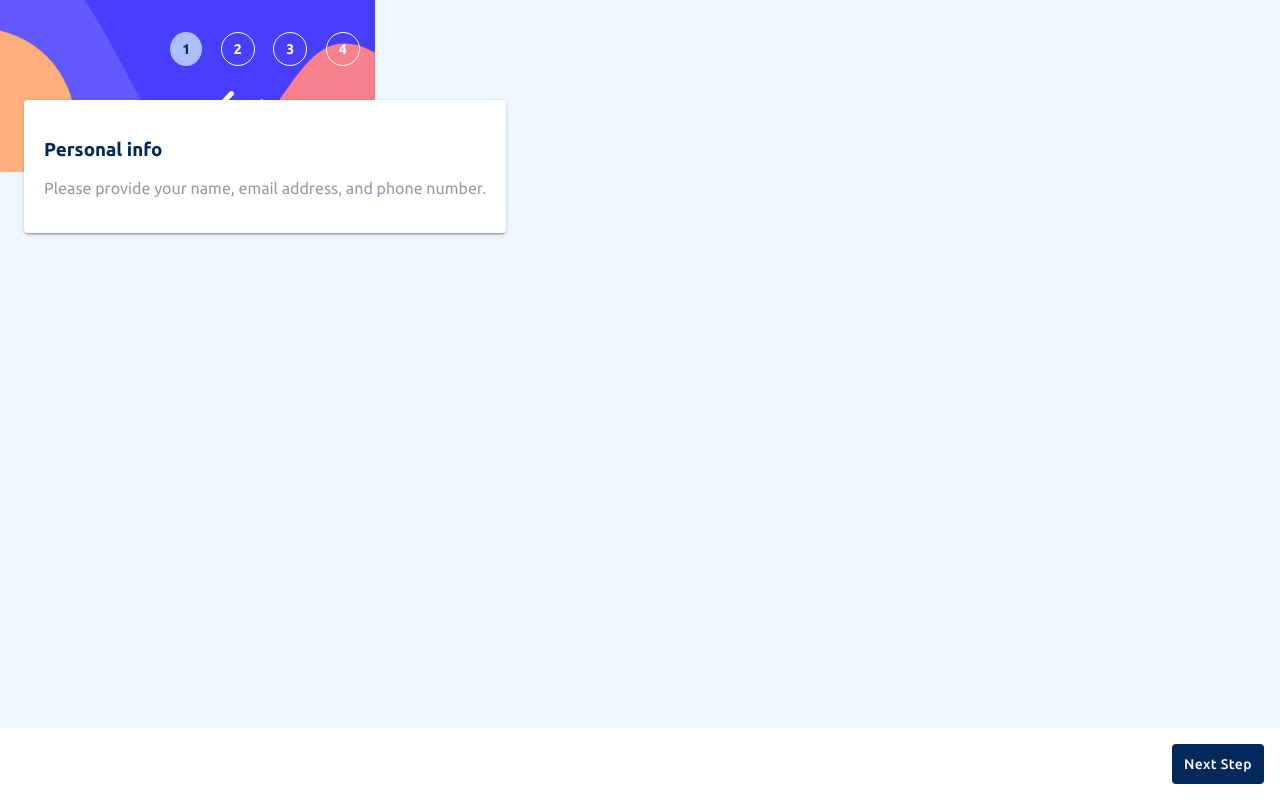
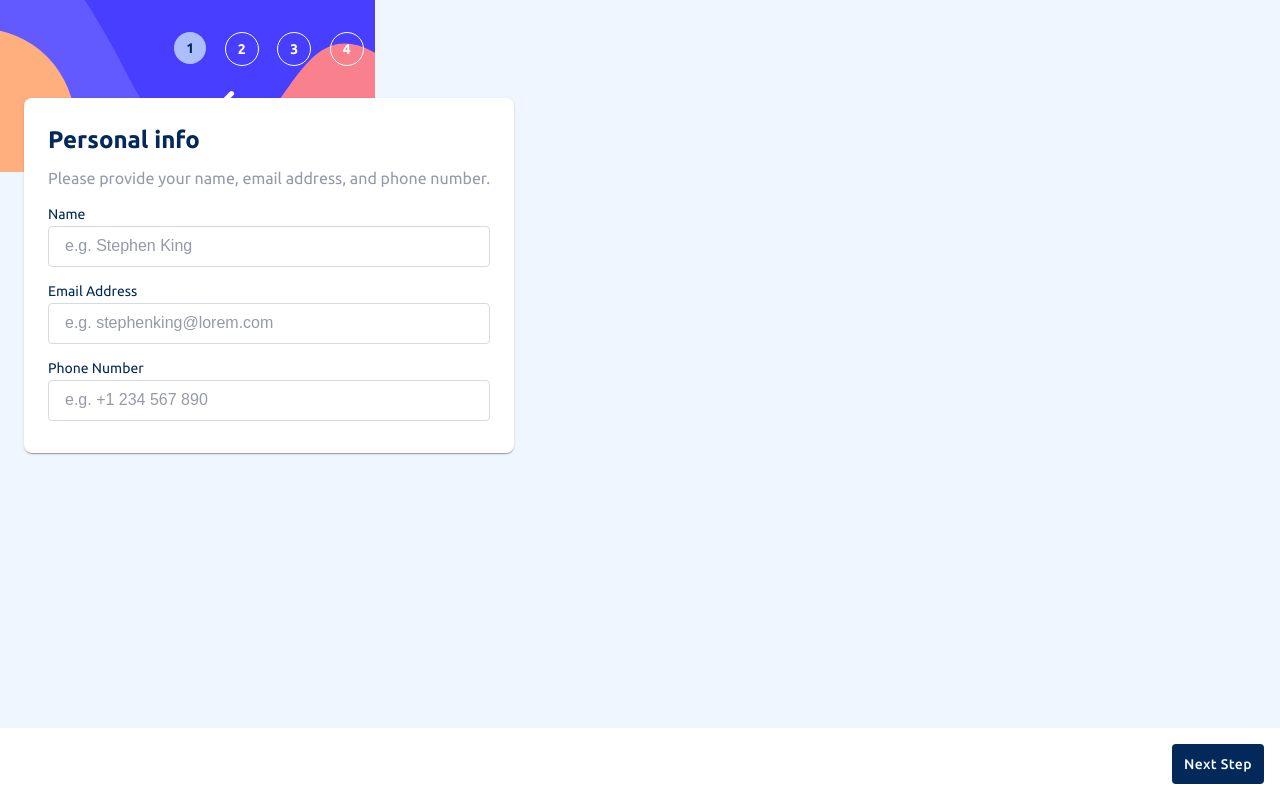
Before and after one commit to KamsiyonnaObi/multi-step-form, a React (Vite) app: page / in a window 1280 px wide. Built offline with nearby package versions, Linux system fonts and the light colour scheme.

Commit message:
chore: stage 1 build form

```diff
--- a/global.css
+++ b/global.css
@@ -41,8 +41,39 @@ h6 {
   color: var(--marine-blue);
 }
 
+h1 {
+  font-size: 24px;
+  margin: 12px 0px;
+}
+
+p {
+  margin-top: 0;
+  line-height: 24px;
+}
+
+input {
+  box-sizing: border-box;
+  border-radius: 4px;
+  border: 1px solid var(--light-gray);
+  margin-bottom: 16px;
+  width: 100%;
+  padding: 12px 16px;
+}
+
+input::placeholder {
+  font-size: 16px;
+  font-weight: 500;
+  color: var(--cool-gray);
+}
+
+label {
+  color: var(--marine-blue);
+  font-size: 14px;
+  margin-bottom: 4px;
+}
+
 .step-container {
-  padding: 20px;
+  padding: 16px 24px;
 }
 
 .grey-text {
@@ -57,7 +88,7 @@ h6 {
   margin-top: 24px;
   display: flex;
   flex-direction: column;
-  gap: 26px;
+  gap: 24px;
 }
 
 .mobile-footer {
@@ -86,6 +117,7 @@ h6 {
   margin: 8px;
   padding: 8px;
   width: 16px;
+  height: 16px;
 }
 
 .selected-stage {
--- a/src/App.tsx
+++ b/src/App.tsx
@@ -11,12 +11,24 @@ const App = () => {
       </div>
       <section className="form-container">
         <Stage />
-        <Paper elevation={2} sx={{ margin: "0 24px" }}>
+        <Paper sx={{ margin: "0 24px", borderRadius: "8px" }}>
           <section className="step-container">
             <h1>Personal info</h1>
             <p className="grey-text">
               Please provide your name, email address, and phone number.
             </p>
+            <form style={{ display: "flex", flexDirection: "column" }}>
+              <label htmlFor="name">Name</label>
+              <input id="name" type="text" placeholder="e.g. Stephen King" />
+              <label htmlFor="email">Email Address</label>
+              <input
+                id="email"
+                type="text"
+                placeholder="e.g. stephenking@lorem.com"
+              />
+              <label htmlFor="phone">Phone Number</label>
+              <input id="phone" type="text" placeholder="e.g. +1 234 567 890" />
+            </form>
           </section>
         </Paper>
       </section>
```
